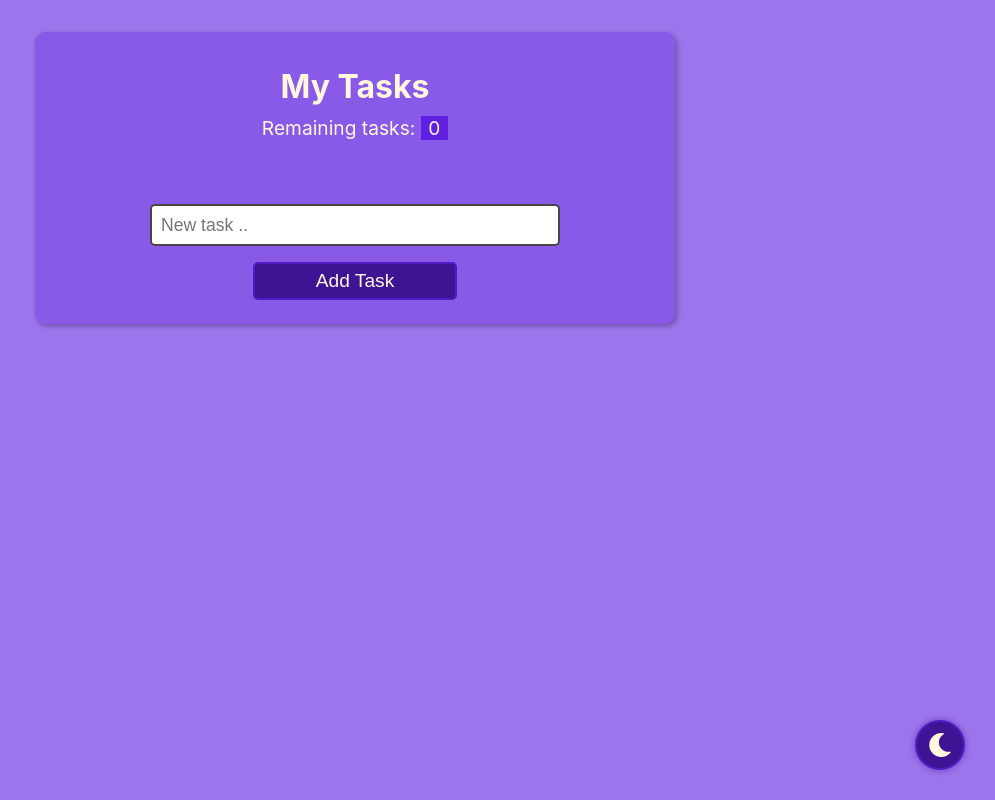
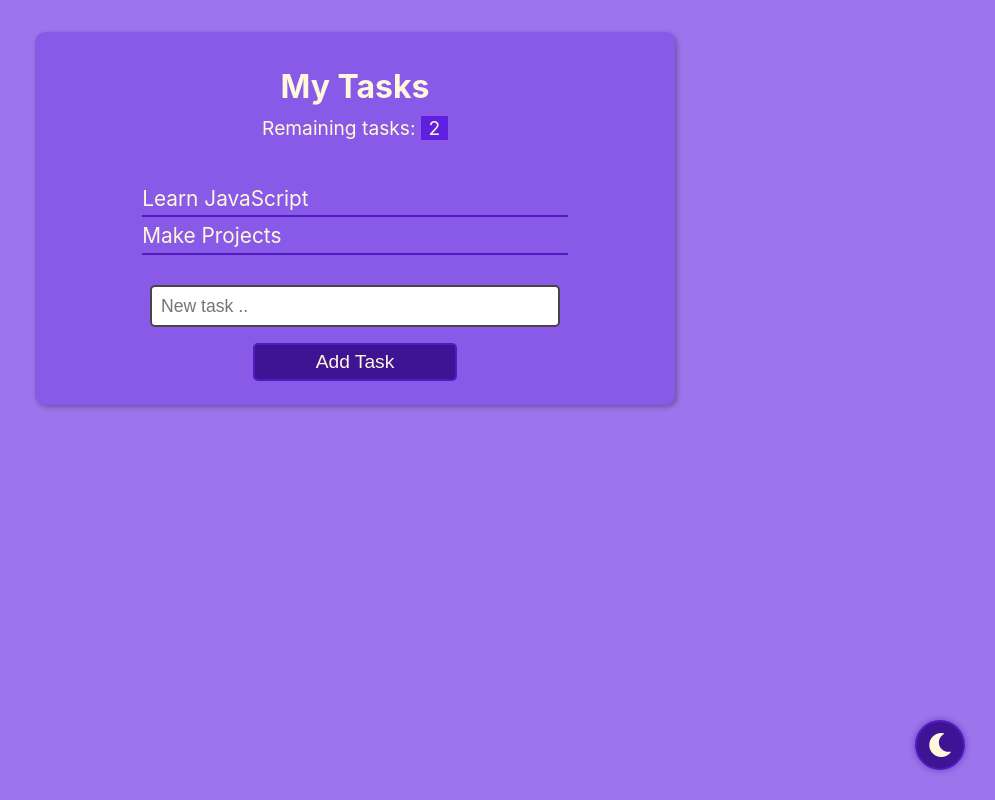
Before and after one commit to Gurveen-codes/task-keeper, a React (Create React App) app: page / in a window 1280 px wide. Shown: the whole page, without its empty margins (285-1280 px from the left). Built offline with nearby package versions, Linux system fonts and the light colour scheme.

Commit message:
Minor Change

```diff
--- a/src/contexts/TaskContext.js
+++ b/src/contexts/TaskContext.js
@@ -5,7 +5,12 @@ export const TaskContext = createContext()
 
 const TaskContextProvider = (props) => {
 	const tasksStored = localStorage.getItem('tasks')
-	const initialTasks = tasksStored ? JSON.parse(tasksStored) : []
+	const initialTasks = tasksStored
+		? JSON.parse(tasksStored)
+		: [
+				{ title: 'Learn JavaScript', id: uuid() },
+				{ title: 'Make Projects', id: uuid() },
+		  ]
 	const [tasks, setTasks] = useState(initialTasks)
 
 	//Add task
```
